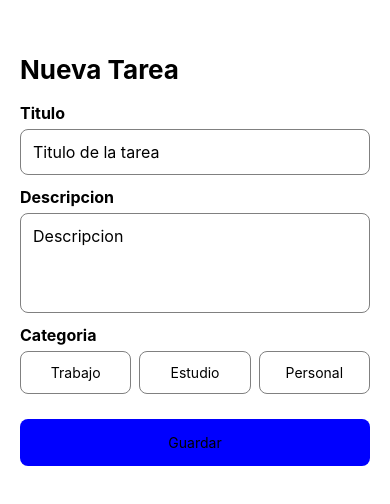
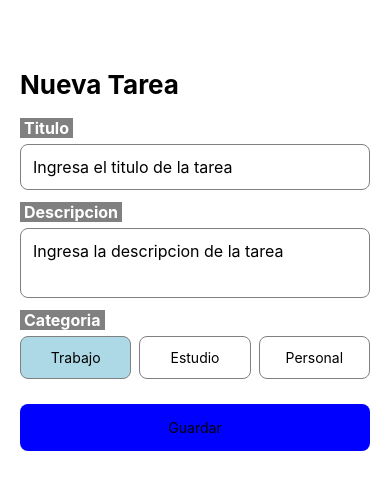
Before and after one commit to Lucaspozziok64/taskflow, a React Native app: screen / in a window 390 px wide. Shown: the part 168-672 px from the top of the page. Built offline with nearby package versions, Linux system fonts and the light colour scheme.

Commit message:
Corregi categoria para mostrar por defecto una categoria seleccionada

```diff
--- a/src/components/TaskForm.tsx
+++ b/src/components/TaskForm.tsx
@@ -4,10 +4,11 @@ import { Alert, KeyboardAvoidingView, StyleSheet, Text, TextInput, TouchableOpac
 export default function TaskForm() {
   const [title, setTitle] = useState("");
   const [description, setDescription] = useState("");
-  const [category, setCategory] = useState("trabajo");
+  const [category, setCategory] = useState("Trabajo");
 
   const [touchedTitle, setTouchedTitle] = useState(false);
   const [touchedDescription, setTouchedDescription] = useState(false);
+   const [touchedCategory, setTouchedCategory] = useState(false);
 
   const handleAddTask = () => {
     setTouchedTitle(true);
@@ -20,25 +21,26 @@ export default function TaskForm() {
       title: title.trim(),
       description: description.trim(),
       category,
-      creadAtAt: new Date()
+      createdAt: new Date()
     }
     console.log("Tarea creada:", task);
     Alert.alert("Exito", "Tarea capturada localmente..")
     setTitle("");
     setDescription("");
-    setCategory("trabajo");
+    setCategory("Trabajo");
     setTouchedDescription(false);
     setTouchedTitle(false);
   }
   const titleError = touchedTitle && title.trim().length < 5
   const descriptionError = touchedDescription && description.trim().length < 10
+  const categoryError = touchedCategory && !category;
 
   return (
     <KeyboardAvoidingView style={styles.container}>
       <Text style={styles.title}>Nueva Tarea</Text>
       <Text style={styles.label}>Titulo</Text>
       <TextInput
-        placeholder="Titulo de la tarea"
+        placeholder="Ingresa el titulo de la tarea"
         value={title}
         onChangeText={setTitle}
         onBlur={() => setTouchedTitle(true)}
@@ -54,7 +56,7 @@ export default function TaskForm() {
       <Text style={styles.label}>Descripcion</Text>
       <TextInput
         style={[styles.input, styles.description, descriptionError && styles.errorInput]}
-        placeholder="Descripcion"
+        placeholder="Ingresa la descripcion de la tarea"
         value={description}
         onChangeText={setDescription}
         onBlur={() => setTouchedDescription(true)}
@@ -81,6 +83,7 @@ export default function TaskForm() {
           ))
         }
       </View>
+      {categoryError && <Text style={styles.error}>Debes seleccionar una categoría</Text>}
 
       {/* BOTON GUARDAR */}
       <TouchableOpacity
@@ -112,6 +115,10 @@ const styles = StyleSheet.create({
     fontWeight: 'bold',
     marginBottom: 6,
     marginTop: 12,
+    backgroundColor: 'gray',
+    color: 'white',
+    paddingHorizontal: 4,
+    alignSelf: 'flex-start'
   },
   input: {
     borderWidth: 1,
@@ -121,7 +128,7 @@ const styles = StyleSheet.create({
     fontSize: 16
   },
   description: {
-    height: 100,
+    height: 70,
   },
   errorInput: {
     borderColor: 'red',
```
